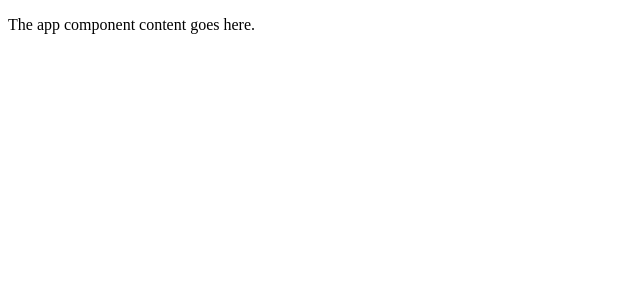
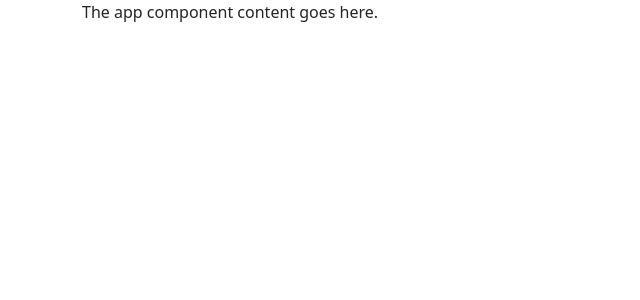
Before and after one commit to gishu/angular-bootcamp, an Angular app: page / in a window 1280 px wide. Shown: the top 300 px of the page, without its empty margins (0-640 px from the left). Built offline with nearby package versions, Linux system fonts and the light colour scheme.

Commit message:
Import bootstrap library

```diff
--- a/angular.json
+++ b/angular.json
@@ -27,6 +27,7 @@
               "src/assets"
             ],
             "styles": [
+              "node_modules/bootstrap/dist/css/bootstrap.min.css",
               "src/styles.css"
             ],
             "scripts": []
--- a/package.json
+++ b/package.json
@@ -18,6 +18,7 @@
     "@angular/platform-browser": "~12.0.4",
     "@angular/platform-browser-dynamic": "~12.0.4",
     "@angular/router": "~12.0.4",
+    "bootstrap": "^5.0.2",
     "rxjs": "~6.6.0",
     "tslib": "^2.1.0",
     "zone.js": "~0.11.4"
--- a/src/app/app.component.html
+++ b/src/app/app.component.html
@@ -1,3 +1,3 @@
-<p>
-  The app component content goes here.
-</p>
+<div class="container">
+  <p>The app component content goes here.</p>
+</div>
```
Also changed, not shown: 2 other files (tests, documents, lock files or other folders).
